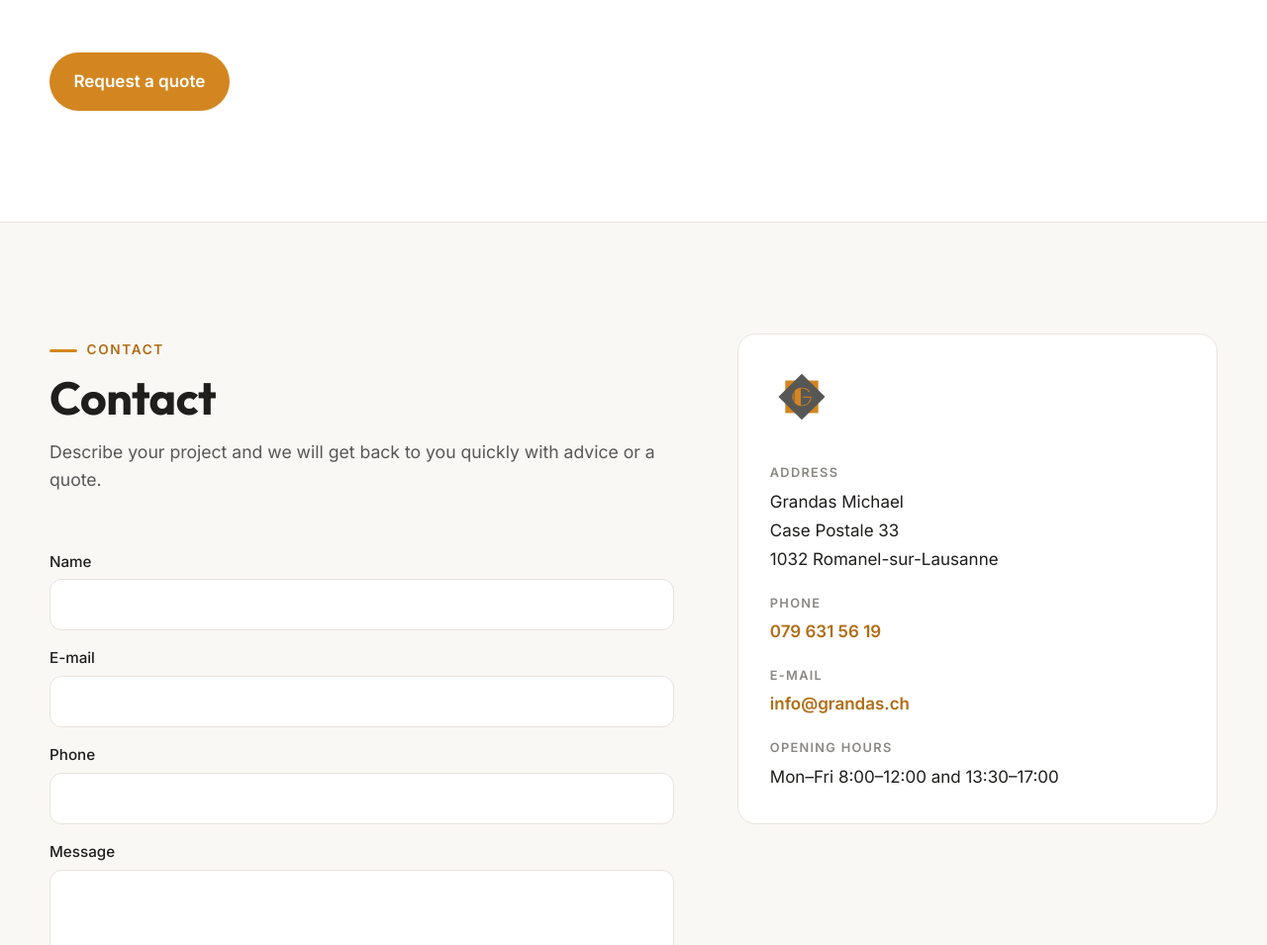
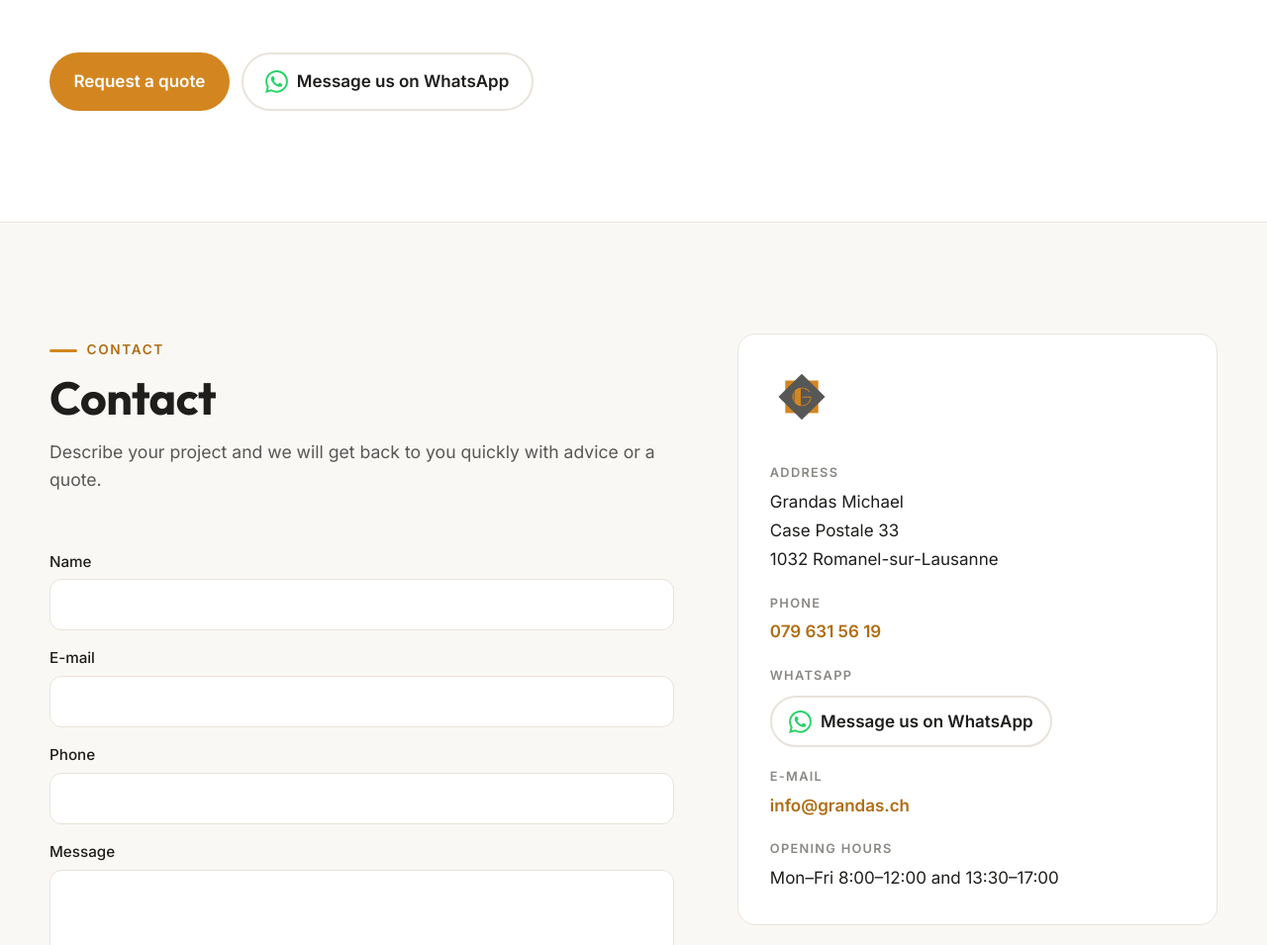
Before and after one commit to Gianniii/grandas-ch-AI, an Astro site: page /en in a window 1280 px wide. Shown: the part 3560-4515 px from the top of the page at 99% size. Built offline with nearby package versions, Linux system fonts and the light colour scheme; Astro itself is replaced by a stand-in of ours.

Commit message:
Add WhatsApp as a contact option
WhatsApp button with a pre-filled greeting in the visitor's language,
in the contact details and next to the quote button in the process
section. The number lives in src/data/site.ts.

Co-Authored-By: Claude Opus 5.5 <noreply@anthropic.com>

```diff
--- a/src/components/Contact.astro
+++ b/src/components/Contact.astro
@@ -2,9 +2,11 @@
 import { getAbsoluteLocaleUrl } from 'astro:i18n';
 import { useTranslations, type Lang } from '../i18n/ui';
 import { site } from '../data/site';
+import WhatsAppIcon from './WhatsAppIcon.astro';
 interface Props { lang: Lang }
 const { lang } = Astro.props;
 const t = useTranslations(lang);
+const whatsapp = `https://wa.me/${site.whatsapp}?text=${encodeURIComponent(t('contact.whatsappText'))}`;
 const next = `${getAbsoluteLocaleUrl(lang, '')}?sent=1#contact`;
 ---
 <section class="section" id="contact">
@@ -35,6 +37,12 @@ const next = `${getAbsoluteLocaleUrl(lang, '')}?sent=1#contact`;
         <dd>{site.owner}<br />{site.address.map((l) => <>{l}<br /></>)}</dd>
         <dt>{t('contact.phoneLabel')}</dt>
         <dd><a href={site.phoneHref}>{site.phone}</a></dd>
+        <dt>{t('contact.whatsappLabel')}</dt>
+        <dd>
+          <a class="btn btn-ghost wa" href={whatsapp} target="_blank" rel="noopener">
+            <WhatsAppIcon />{t('contact.whatsapp')}
+          </a>
+        </dd>
         <dt>{t('contact.emailLabel')}</dt>
         <dd><a href={`mailto:${site.email}`}>{site.email}</a></dd>
         <dt>{t('contact.hours')}</dt>
@@ -60,6 +68,9 @@ const next = `${getAbsoluteLocaleUrl(lang, '')}?sent=1#contact`;
   dd { margin: 0; line-height: 1.7; }
   dd a { text-decoration: none; font-weight: 600; color: var(--brand-dark); }
   dd a:hover { text-decoration: underline; }
+  dd a.wa { margin-top: .35rem; color: var(--ink); padding: .6rem 1.1rem; }
+  dd a.wa:hover { text-decoration: none; }
+  .wa :global(svg) { width: 1.35em; height: 1.35em; }
   @media (max-width: 860px) { .grid { grid-template-columns: 1fr; } .info { position: static; } }
 </style>
 
--- a/src/components/Process.astro
+++ b/src/components/Process.astro
@@ -1,9 +1,12 @@
 ---
 import { getRelativeLocaleUrl } from 'astro:i18n';
 import { useTranslations, type Lang } from '../i18n/ui';
+import { site } from '../data/site';
+import WhatsAppIcon from './WhatsAppIcon.astro';
 interface Props { lang: Lang }
 const { lang } = Astro.props;
 const t = useTranslations(lang);
+const whatsapp = `https://wa.me/${site.whatsapp}?text=${encodeURIComponent(t('contact.whatsappText'))}`;
 const home = getRelativeLocaleUrl(lang, '');
 const steps = [1, 2, 3, 4] as const;
 const icons = [
@@ -42,6 +45,7 @@ const icons = [
 
     <div class="cta">
       <a class="btn btn-primary" href={`${home}#contact`}>{t('hero.cta')}</a>
+      <a class="btn btn-ghost wa" href={whatsapp} target="_blank" rel="noopener"><WhatsAppIcon />{t('contact.whatsapp')}</a>
     </div>
   </div>
 </section>
@@ -65,6 +69,7 @@ const icons = [
   .num { font-family: var(--font-head); font-weight: 700; font-size: .9rem; letter-spacing: .1em; color: var(--brand-dark); }
   .step h3 { font-size: 1.25rem; margin-top: .25rem; }
   .step p { margin-top: .5rem; color: var(--ink-2); }
+  .wa :global(svg) { width: 1.35em; height: 1.35em; }
   .cta { display: flex; flex-wrap: wrap; align-items: center; gap: .75rem; margin-top: clamp(2.5rem, 5vw, 3.5rem); }
 
   @media (max-width: 900px) {
--- /dev/null
+++ b/src/components/WhatsAppIcon.astro
@@ -0,0 +1,6 @@
+---
+// WhatsApp logo in its brand green. Size it with CSS (width/height).
+interface Props { class?: string }
+const { class: cls } = Astro.props;
+---
+<svg class={cls} viewBox="0 0 24 24" fill="#25D366" aria-hidden="true"><path d="M17.472 14.382c-.297-.149-1.758-.867-2.03-.967-.273-.099-.471-.148-.67.15-.197.297-.767.966-.94 1.164-.173.199-.347.223-.644.075-.297-.15-1.255-.463-2.39-1.475-.883-.788-1.48-1.761-1.653-2.059-.173-.297-.018-.458.13-.606.134-.133.298-.347.446-.52.149-.174.198-.298.298-.497.099-.198.05-.371-.025-.52-.075-.149-.669-1.612-.916-2.207-.242-.579-.487-.5-.669-.51-.173-.008-.371-.01-.57-.01-.198 0-.52.074-.792.372-.272.297-1.04 1.016-1.04 2.479 0 1.462 1.065 2.875 1.213 3.074.149.198 2.096 3.2 5.077 4.487.709.306 1.262.489 1.694.625.712.227 1.36.195 1.871.118.571-.085 1.758-.719 2.006-1.413.248-.694.248-1.289.173-1.413-.074-.124-.272-.198-.57-.347m-5.421 7.403h-.004a9.87 9.87 0 0 1-5.031-1.378l-.361-.214-3.741.982.998-3.648-.235-.374a9.86 9.86 0 0 1-1.51-5.26c.001-5.45 4.436-9.884 9.888-9.884 2.64 0 5.122 1.03 6.988 2.898a9.825 9.825 0 0 1 2.893 6.994c-.003 5.45-4.437 9.884-9.885 9.884m8.413-18.297A11.815 11.815 0 0 0 12.05 0C5.495 0 .16 5.335.157 11.892c0 2.096.547 4.142 1.588 5.945L.057 24l6.305-1.654a11.882 11.882 0 0 0 5.683 1.448h.005c6.554 0 11.89-5.335 11.893-11.893a11.821 11.821 0 0 0-3.48-8.413Z"/></svg>
--- a/src/data/site.ts
+++ b/src/data/site.ts
@@ -9,6 +9,8 @@ export const site = {
   areas: ['Lausanne', 'Romanel-sur-Lausanne', 'Cheseaux-sur-Lausanne', 'Le Mont-sur-Lausanne', 'Morges', 'Gros-de-Vaud'],
   phone: '079 631 56 19',
   phoneHref: 'tel:+41796315619',
+  // WhatsApp number in international format, digits only (used for wa.me links).
+  whatsapp: '41796315619',
   email: 'info@grandas.ch',
   hours: { fr: 'Lu–Ve 8h00–12h00 et 13h30–17h00', en: 'Mon–Fri 8:00–12:00 and 13:30–17:00', de: 'Mo–Fr 8:00–12:00 und 13:30–17:00', it: 'Lun–Ven 8:00–12:00 e 13:30–17:00' },
   // Contact form endpoint (Formspree). Log in to Formspree to change the destination e-mail.
--- a/src/i18n/ui.ts
+++ b/src/i18n/ui.ts
@@ -58,6 +58,9 @@ export const ui = {
     'contact.address': 'Adresse',
     'contact.phoneLabel': 'Téléphone',
     'contact.emailLabel': 'E-mail',
+    'contact.whatsappLabel': 'WhatsApp',
+    'contact.whatsapp': 'Écrire sur WhatsApp',
+    'contact.whatsappText': "Bonjour, je souhaiterais un devis pour ",
     'footer.rights': 'Tous droits réservés.',
     'lightbox.close': 'Fermer',
     'lightbox.prev': 'Photo précédente',
@@ -118,6 +121,9 @@ export const ui = {
     'contact.address': 'Address',
     'contact.phoneLabel': 'Phone',
     'contact.emailLabel': 'E-mail',
+    'contact.whatsappLabel': 'WhatsApp',
+    'contact.whatsapp': 'Message us on WhatsApp',
+    'contact.whatsappText': "Hello, I would like a quote for ",
     'footer.rights': 'All rights reserved.',
     'lightbox.close': 'Close',
     'lightbox.prev': 'Previous photo',
@@ -178,6 +184,9 @@ export const ui = {
     'contact.address': 'Adresse',
     'contact.phoneLabel': 'Telefon',
     'contact.emailLabel': 'E-Mail',
+    'contact.whatsappLabel': 'WhatsApp',
+    'contact.whatsapp': 'Auf WhatsApp schreiben',
+    'contact.whatsappText': "Guten Tag, ich hätte gerne eine Offerte für ",
     'footer.rights': 'Alle Rechte vorbehalten.',
     'lightbox.close': 'Schliessen',
     'lightbox.prev': 'Vorheriges Foto',
@@ -238,6 +247,9 @@ export const ui = {
     'contact.address': 'Indirizzo',
     'contact.phoneLabel': 'Telefono',
     'contact.emailLabel': 'E-mail',
+    'contact.whatsappLabel': 'WhatsApp',
+    'contact.whatsapp': 'Scriveteci su WhatsApp',
+    'contact.whatsappText': "Buongiorno, vorrei un preventivo per ",
     'footer.rights': 'Tutti i diritti riservati.',
     'lightbox.close': 'Chiudi',
     'lightbox.prev': 'Foto precedente',
```
